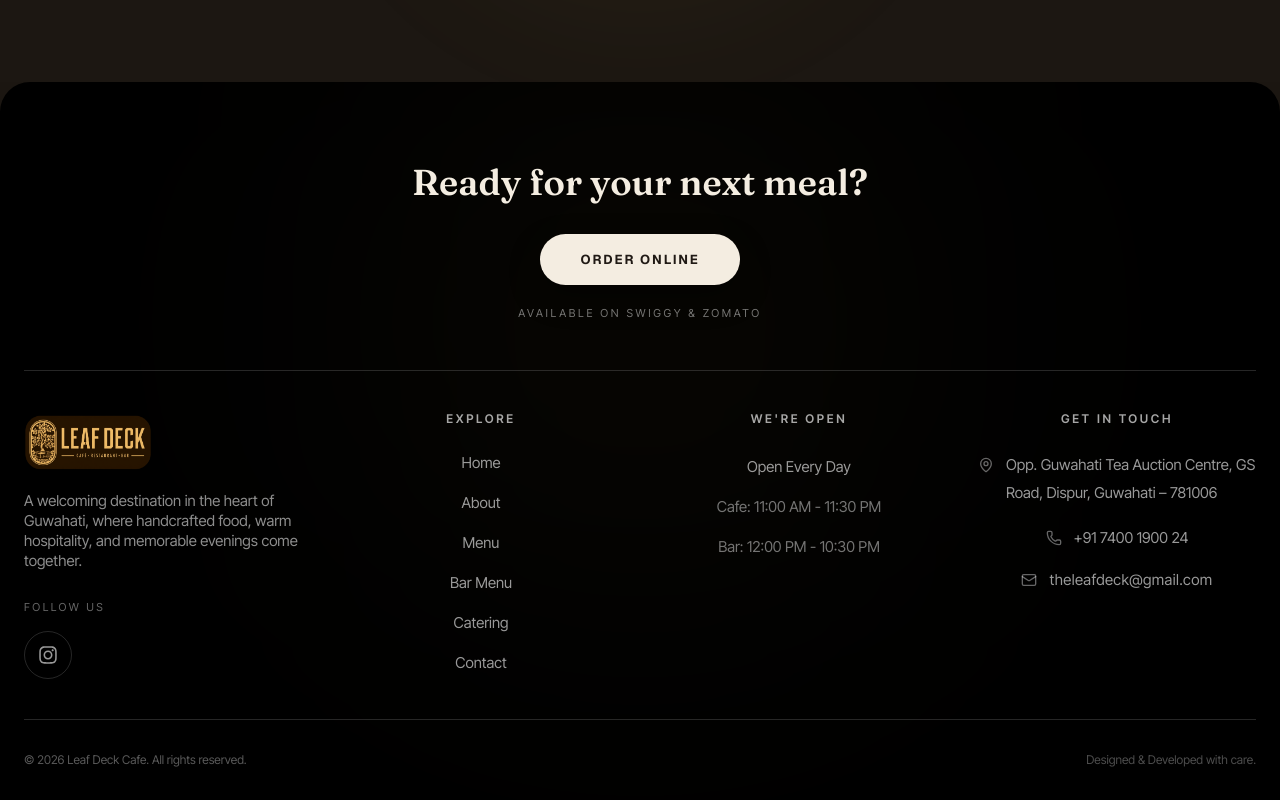
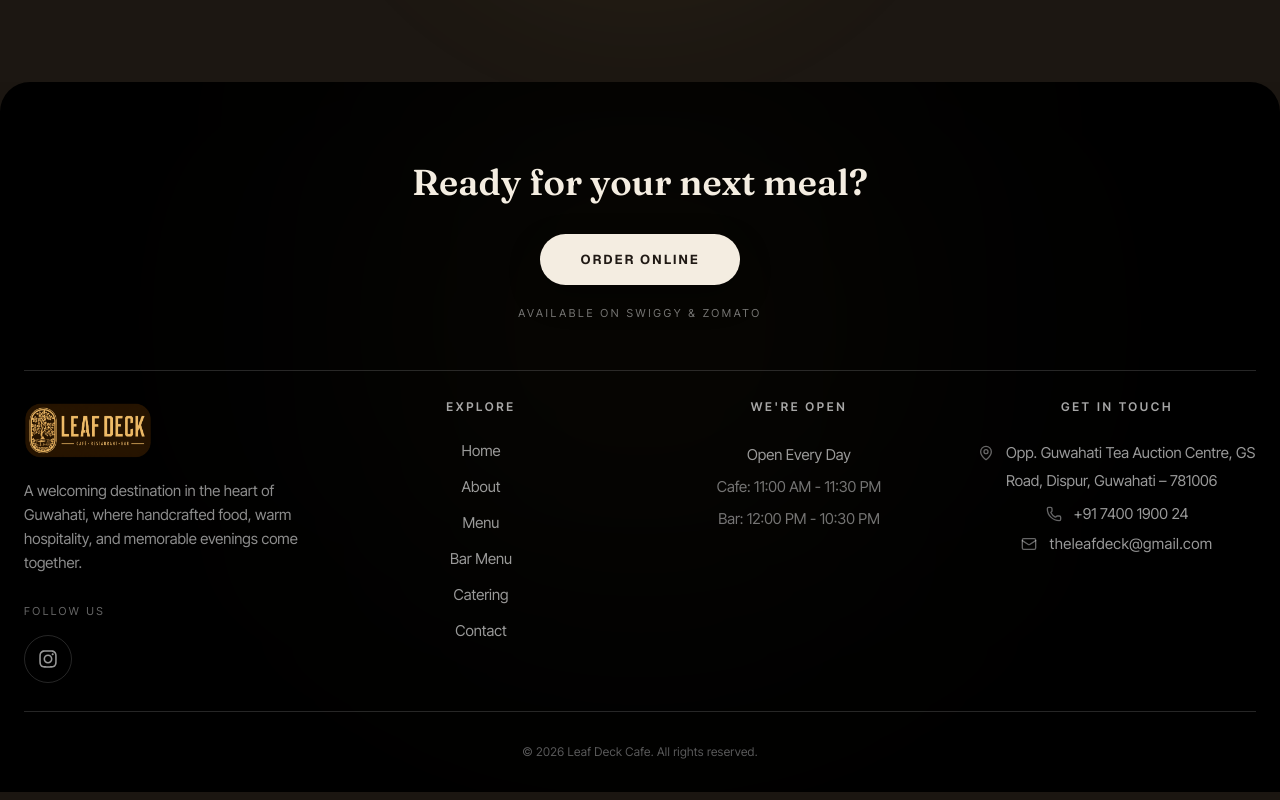
Before and after one commit to faridhussain/leafdeck-cafe, a Next.js app: page / in a window 1280 px wide. Shown: the part 4064-4864 px from the top of the page. Built offline with nearby package versions, Linux system fonts and the light colour scheme.

Commit message:
update footer layout and links

```diff
--- a/src/app/components/layout/Footer.tsx
+++ b/src/app/components/layout/Footer.tsx
@@ -33,23 +33,25 @@
                 <div className='border-b border-white/15 pb-12 text-center'>
                     <h2 className={`${fraunces.className} text-3xl italic text-[#F4EDE1] md:text-4xl`}>Ready for your next meal?</h2>
 
-                    <Link
-                        href='/order-online'
+                    <a
+                        href='https://www.zomato.com/guwahati/leaf-deck-cafe-dispur/order'
+                        target='_blank'
+                        rel='noopener noreferrer'
                         className='mt-8 inline-flex rounded-full bg-[#F4EDE1] px-10 py-4 text-[13px] font-bold uppercase tracking-[0.14em] text-[#201A15] shadow-[0_12px_30px_rgba(0,0,0,.35)] transition-all duration-300 hover:-translate-y-1 hover:bg-white hover:shadow-[0_18px_40px_rgba(0,0,0,.45)]'
                     >
                         Order Online
-                    </Link>
+                    </a>
 
                     <p className={`${interTight.className} mt-5 text-[11px] uppercase tracking-[0.24em] text-white/45`}>Available on Swiggy & Zomato</p>
                 </div>
 
-                <div className='grid gap-10 py-10 md:grid-cols-2 lg:grid-cols-4'>
+                <div className='grid gap-10 py-7 md:grid-cols-2 lg:grid-cols-4'>
                     <div>
                         <div className='relative h-16 w-44'>
                             <Image src='/images/logo2.png' alt='Leaf Deck Cafe' fill className='object-contain object-left' />
                         </div>
 
-                        <p className={`${interTight.className} mt-4 max-w-xs text-[15px] leading-5 text-white/55`}>A welcoming destination in the heart of Guwahati, where handcrafted food, warm hospitality, and memorable evenings come together.</p>
+                        <p className={`${interTight.className} mt-4 max-w-xs text-[15px] leading-6 text-white/55`}>A welcoming destination in the heart of Guwahati, where handcrafted food, warm hospitality, and memorable evenings come together.</p>
 
                         <div className='mt-7'>
                             <p className={`${interTight.className} mb-4 text-[11px] uppercase tracking-[0.22em] text-white/40`}>Follow Us</p>
@@ -63,7 +65,7 @@
                     <div className='flex items-center flex-col'>
                         <h3 className={`${interTight.className} text-xs font-semibold uppercase tracking-[0.22em] text-white/65`}>Explore</h3>
 
-                        <ul className='mt-6 space-y-4 flex flex-col items-center'>
+                        <ul className='mt-6 space-y-3 flex flex-col items-center'>
                             {navLinks.map((link) => (
                                 <li key={link.label}>
                                     <Link href={link.href} className={`${interTight.className} inline-block text-[15px] text-white/60 transition-all duration-300 hover:text-[#D8B25A]`}>
@@ -77,7 +79,7 @@
                     <div className='flex flex-col items-center'>
                         <h3 className={`${interTight.className} text-xs font-semibold uppercase tracking-[0.22em] text-white/65`}>We're Open</h3>
 
-                        <div className={`${interTight.className} mt-6 space-y-2 text-[15px] leading-8 text-white/60 flex flex-col items-center`}>
+                        <div className={`${interTight.className} mt-6 text-[15px] leading-8 text-white/60 flex flex-col items-center`}>
                             <p>Open Every Day</p>
                             <p className='text-white/45'>Cafe: 11:00 AM - 11:30 PM</p>
                             <p className='text-white/45'>Bar: 12:00 PM - 10:30 PM</p>
@@ -87,7 +89,7 @@
                     <div className='flex flex-col items-center'>
                         <h3 className={`${interTight.className} text-xs font-semibold uppercase tracking-[0.22em] text-white/65`}>Get in Touch</h3>
 
-                        <div className='mt-6 space-y-5 flex flex-col items-center'>
+                        <div className='mt-6 space-y-2 flex flex-col items-center'>
                             <div className='flex gap-3'>
                                 <MapPin className='mt-1.5 h-4 w-4 shrink-0 text-white/40' />
 
@@ -113,10 +115,8 @@
                     </div>
                 </div>
 
-                <div className='flex flex-col items-center justify-between gap-4 border-t border-white/15 py-8 sm:flex-row'>
-                    <p className={`${interTight.className} text-xs text-white/35`}>© {new Date().getFullYear()} Leaf Deck Cafe. All rights reserved.</p>
-
-                    <p className={`${interTight.className} text-xs text-white/30`}>Designed & Developed with care.</p>
+                <div className='flex flex-col items-center justify-center gap-4 border-t border-white/15 py-8 sm:flex-row'>
+                    <p className={`${interTight.className} text-xs text-white/35 tracking-wide`}>© {new Date().getFullYear()} Leaf Deck Cafe. All rights reserved.</p>
                 </div>
             </div>
         </footer>
```
